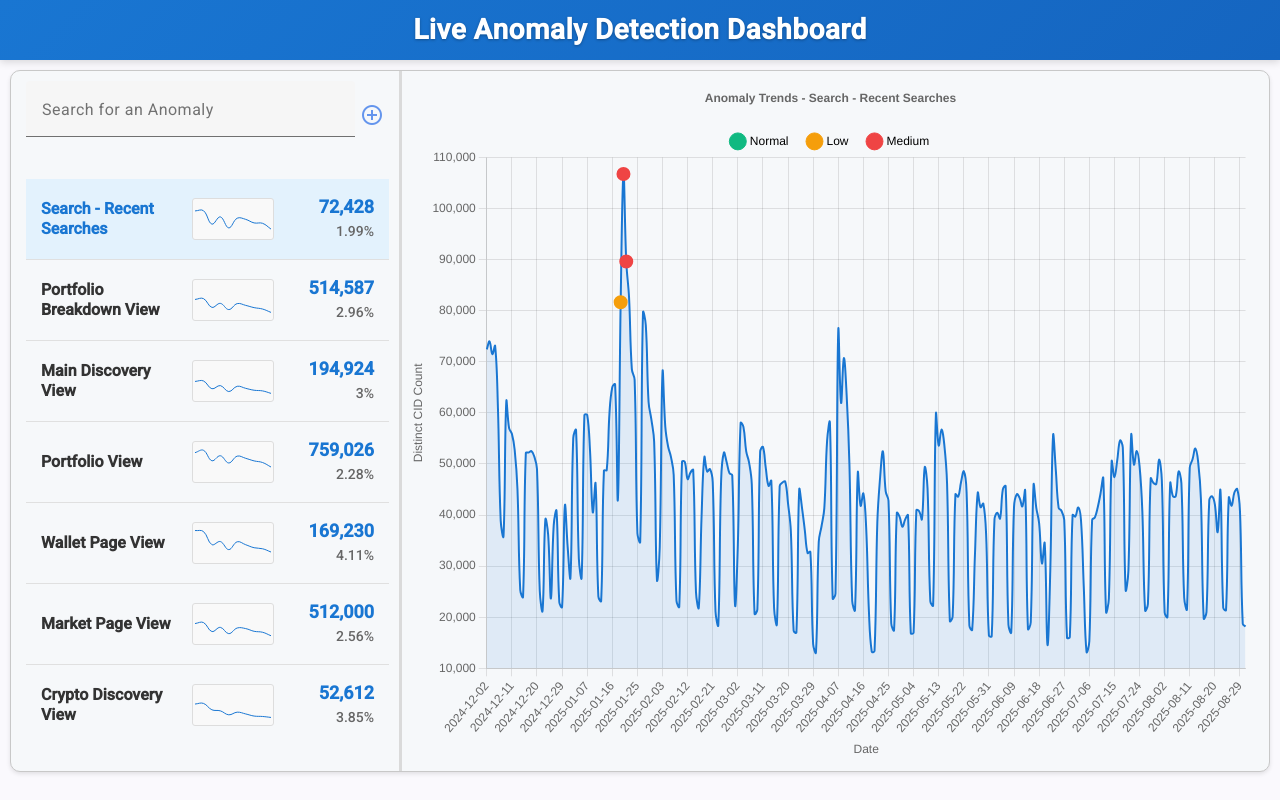
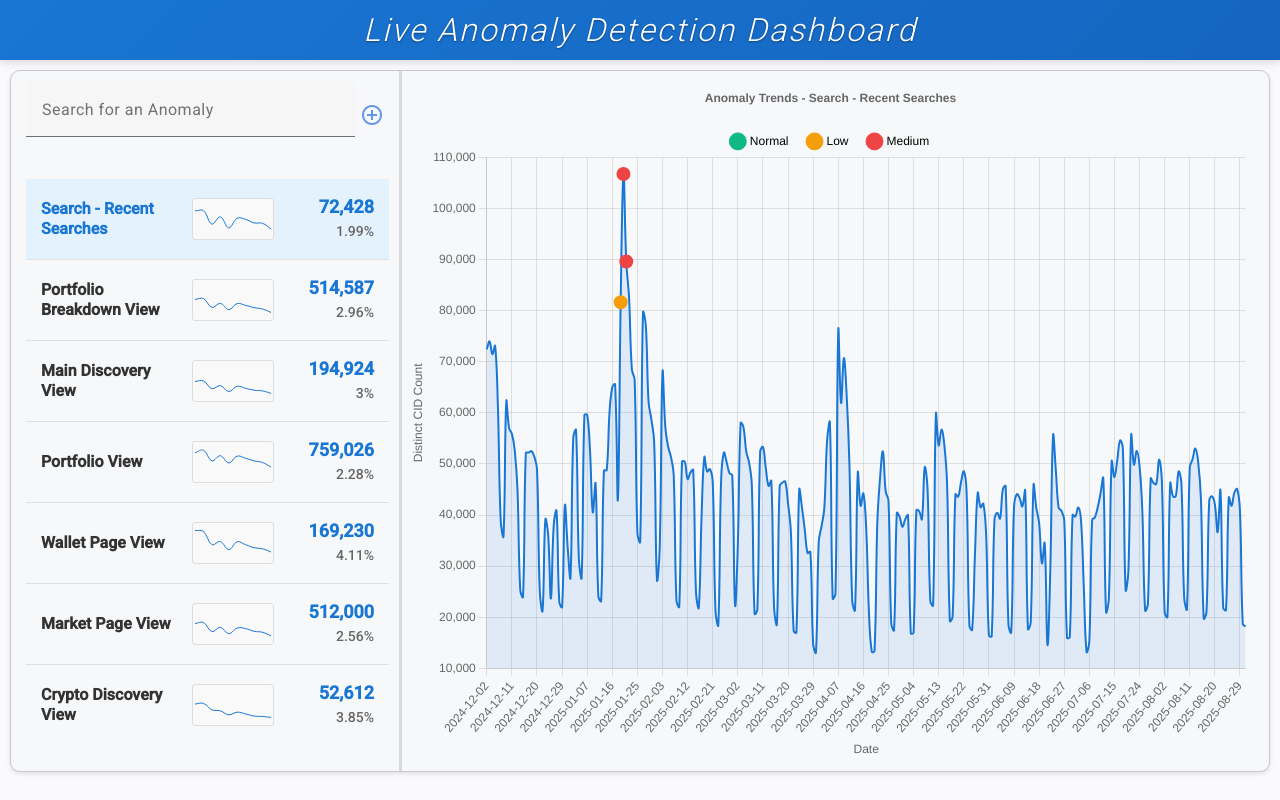
Before and after one commit to giorgibe-tr/anomaly, an Angular app in the folder anomaly-app/: page /main in a window 1280 px wide. Built offline with nearby package versions, Linux system fonts and the light colour scheme.

Commit message:
title changed

```diff
--- a/anomaly-app/src/app/pages/main/main.less
+++ b/anomaly-app/src/app/pages/main/main.less
@@ -11,10 +11,13 @@
 
     h1 {
         margin: 0;
-        font-size: 28px;
-        font-weight: 600;
-        letter-spacing: 0.5px;
-        text-shadow: 0 1px 3px rgba(0, 0, 0, 0.3);
+        font-size: 32px;
+        font-weight: 300;
+        font-family: 'Roboto', 'Helvetica Neue', 'Arial', sans-serif;
+        letter-spacing: 2px;
+        text-shadow: 0 1px 2px rgba(0, 0, 0, 0.4);
+        text-transform: none;
+        font-style: italic;
     }
 }
 
```
